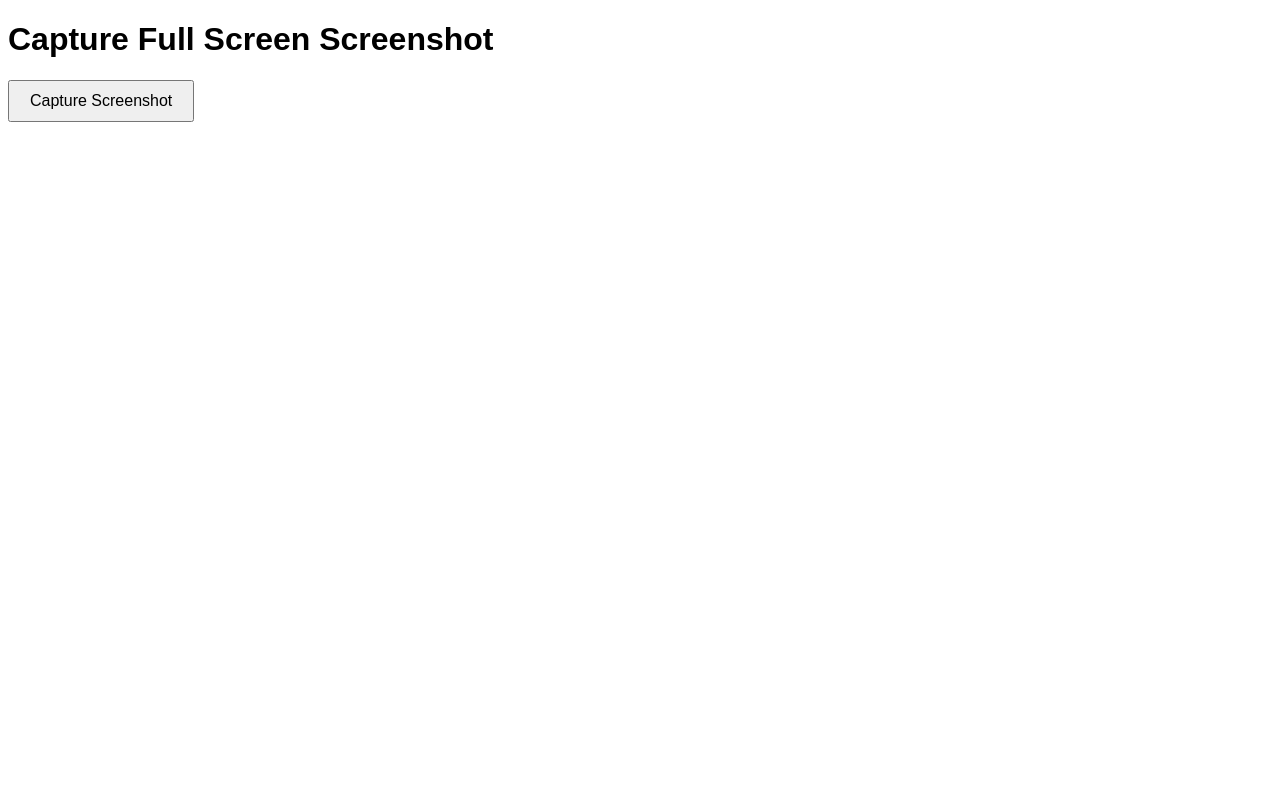
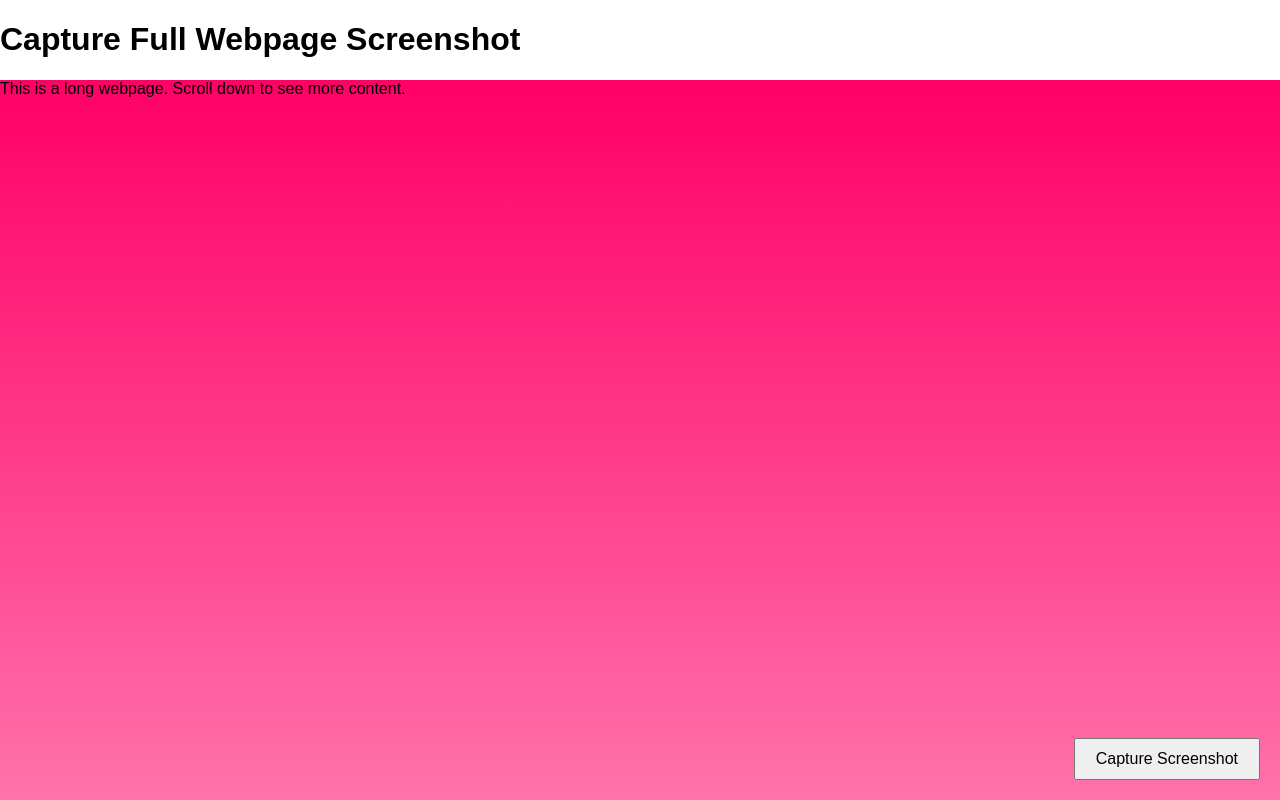
Before and after one commit to nooralam867/Capture, a plain HTML site: page index.html in a window 1280 px wide. Shown: the top 800 px of the page. Drawn offline with nearby package versions, Linux system fonts and the light colour scheme.

Commit message:
Update index.html
Signed-off-by: nooralam867 <72295326+nooralam867@users.noreply.github.com>

```diff
--- a/index.html
+++ b/index.html
@@ -3,12 +3,14 @@
 <head>
   <meta charset="UTF-8">
   <meta name="viewport" content="width=device-width, initial-scale=1.0">
-  <title>Capture Full Screen Screenshot</title>
+  <title>Capture Full Webpage Screenshot</title>
   <!-- Include html2canvas library -->
   <script src="https://cdnjs.cloudflare.com/ajax/libs/html2canvas/1.4.1/html2canvas.min.js"></script>
   <style>
     body {
       font-family: Arial, sans-serif;
+      margin: 0;
+      padding: 0;
     }
     #screenshot-frame {
       margin-top: 20px;
@@ -19,11 +21,22 @@
       padding: 10px 20px;
       font-size: 16px;
       cursor: pointer;
+      position: fixed;
+      bottom: 20px;
+      right: 20px;
+      z-index: 1000;
+    }
+    .content {
+      height: 200vh; /* Example of a long webpage */
+      background: linear-gradient(to bottom, #f06, white);
     }
   </style>
 </head>
 <body>
-  <h1>Capture Full Screen Screenshot</h1>
+  <h1>Capture Full Webpage Screenshot</h1>
+  <div class="content">
+    <p>This is a long webpage. Scroll down to see more content.</p>
+  </div>
   <button id="capture-btn">Capture Screenshot</button>
   <div id="screenshot-container">
     <img id="screenshot-frame" src="#" alt="Screenshot will appear here" style="display:none;" />
@@ -32,8 +45,12 @@
   <script>
     // Add event listener to the button
     document.getElementById('capture-btn').addEventListener('click', function() {
-      // Capture the entire screen
-      html2canvas(document.body).then(function(canvas) {
+      // Capture the entire webpage (including scrolled content)
+      html2canvas(document.documentElement, {
+        scrollY: -window.scrollY, // Adjust for current scroll position
+        windowWidth: document.documentElement.scrollWidth,
+        windowHeight: document.documentElement.scrollHeight,
+      }).then(function(canvas) {
         // Convert the canvas to a data URL (image)
         var screenshot = canvas.toDataURL('image/png');
 
```
